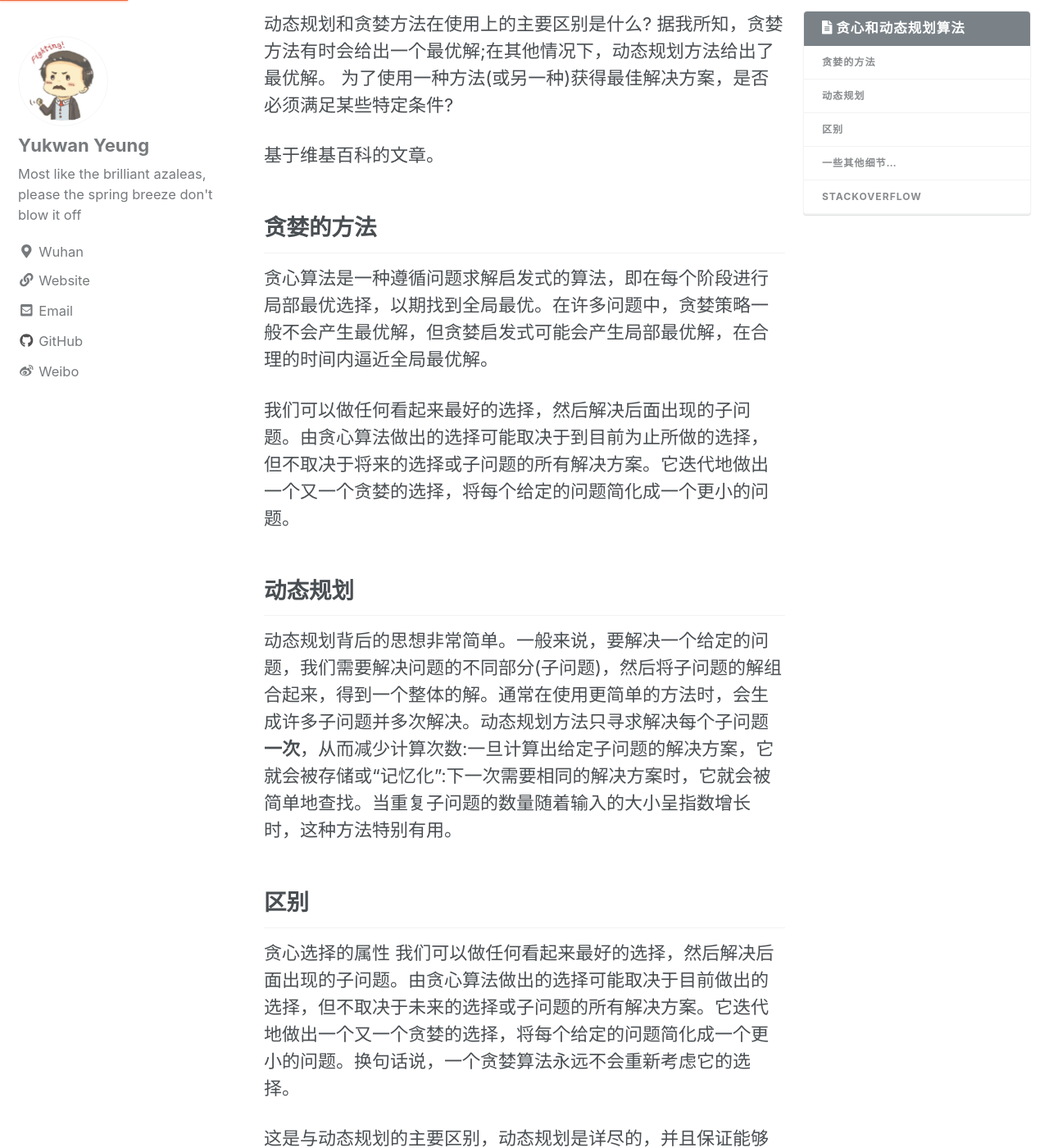
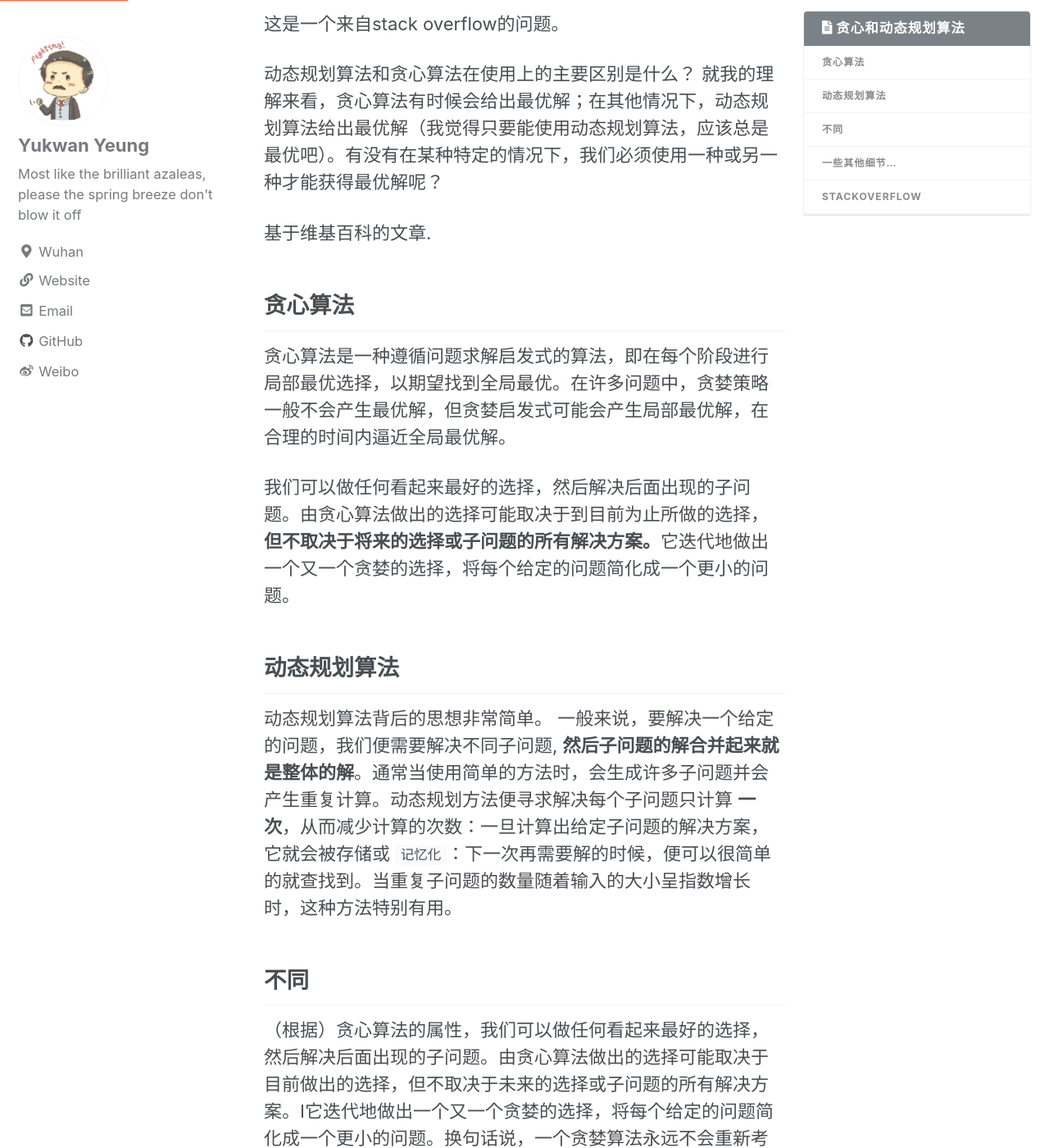
Before and after one commit to YuunYang/blog, a Jekyll site: the page built from _posts/2018-08-10-greedy-and-dynamic-programming-cn.md, in a window 1280 px wide and 1400 px high, scrolled down 275 px. Shown: the whole window at 82% size. Built offline with Jekyll 4.4.1, drawn with Linux system fonts in a browser that asks for light colours; nearby versions of some CDN libraries; comment, search, counter and statistics services are not loaded; some of the changed text lies outside the part shown.

Commit message:
greedy-and-dynamic-programming-cn

```diff
--- a/_posts/2018-08-10-greedy-and-dynamic-programming-cn.md
+++ b/_posts/2018-08-10-greedy-and-dynamic-programming-cn.md
@@ -15,36 +15,35 @@ toc_label: "贪心和动态规划算法"
 hidden: true
 ---
 
-动态规划和贪婪方法在使用上的主要区别是什么?
-据我所知，贪婪方法有时会给出一个最优解;在其他情况下，动态规划方法给出了最优解。
-为了使用一种方法(或另一种)获得最佳解决方案，是否必须满足某些特定条件?
+这是一个来自stack overflow的问题。
 
-基于维基百科的文章。
+动态规划算法和贪心算法在使用上的主要区别是什么？
+就我的理解来看，贪心算法有时候会给出最优解；在其他情况下，动态规划算法给出最优解（我觉得只要能使用动态规划算法，应该总是最优吧）。有没有在某种特定的情况下，我们必须使用一种或另一种才能获得最优解呢？
 
-## 贪婪的方法
+基于维基百科的文章.
 
-贪心算法是一种遵循问题求解启发式的算法，即在每个阶段进行局部最优选择，以期找到全局最优。在许多问题中，贪婪策略一般不会产生最优解，但贪婪启发式可能会产生局部最优解，在合理的时间内逼近全局最优解。
+## 贪心算法
 
-我们可以做任何看起来最好的选择，然后解决后面出现的子问题。由贪心算法做出的选择可能取决于到目前为止所做的选择，但不取决于将来的选择或子问题的所有解决方案。它迭代地做出一个又一个贪婪的选择，将每个给定的问题简化成一个更小的问题。
+贪心算法是一种遵循问题求解启发式的算法，即在每个阶段进行局部最优选择，以期望找到全局最优。在许多问题中，贪婪策略一般不会产生最优解，但贪婪启发式可能会产生局部最优解，在合理的时间内逼近全局最优解。
 
-## 动态规划
+我们可以做任何看起来最好的选择，然后解决后面出现的子问题。由贪心算法做出的选择可能取决于到目前为止所做的选择，**但不取决于将来的选择或子问题的所有解决方案。**它迭代地做出一个又一个贪婪的选择，将每个给定的问题简化成一个更小的问题。
 
-动态规划背后的思想非常简单。一般来说，要解决一个给定的问题，我们需要解决问题的不同部分(子问题)，然后将子问题的解组合起来，得到一个整体的解。通常在使用更简单的方法时，会生成许多子问题并多次解决。动态规划方法只寻求解决每个子问题**一次**，从而减少计算次数:一旦计算出给定子问题的解决方案，它就会被存储或“记忆化”:下一次需要相同的解决方案时，它就会被简单地查找。当重复子问题的数量随着输入的大小呈指数增长时，这种方法特别有用。
+## 动态规划算法
 
-## 区别
+动态规划算法背后的思想非常简单。 一般来说，要解决一个给定的问题，我们便需要解决不同子问题, **然后子问题的解合并起来就是整体的解**。通常当使用简单的方法时，会生成许多子问题并会产生重复计算。动态规划方法便寻求解决每个子问题只计算 **一次**，从而减少计算的次数：一旦计算出给定子问题的解决方案，它就会被存储或 `记忆化`：下一次再需要解的时候，便可以很简单的就查找到。当重复子问题的数量随着输入的大小呈指数增长时，这种方法特别有用。
 
-贪心选择的属性
-我们可以做任何看起来最好的选择，然后解决后面出现的子问题。由贪心算法做出的选择可能取决于目前做出的选择，但不取决于未来的选择或子问题的所有解决方案。它迭代地做出一个又一个贪婪的选择，将每个给定的问题简化成一个更小的问题。换句话说，一个贪婪算法永远不会重新考虑它的选择。
+## 不同
+
+（根据）贪心算法的属性，我们可以做任何看起来最好的选择，然后解决后面出现的子问题。由贪心算法做出的选择可能取决于目前做出的选择，但不取决于未来的选择或子问题的所有解决方案。I它迭代地做出一个又一个贪婪的选择，将每个给定的问题简化成一个更小的问题。换句话说，一个贪婪算法永远不会重新考虑它的选择。
 
 这是与动态规划的主要区别，动态规划是详尽的，并且保证能够找到解决方案。在每个阶段之后，动态规划会根据前一个阶段的所有决策做出决策，并可能会重新考虑前一个阶段的算法路径。
 
 例如，假设在一个特定的城市，在高峰时段，你必须尽可能快地从A点到达B点。动态规划算法会查看整个交通报告，查看所有可能的道路组合，然后才会告诉你哪条路是最快的。当然，您可能需要等待一段时间，直到算法完成，然后才能开始开车。你要走的路是最快的(假设外部环境没有任何变化)。
 
-另一方面，一个贪婪算法会让你立即开始驾驶，并且会选择在每个路口看起来最快的那条路。正如你所能想象的，这种策略可能不会导致最快的到达时间，因为你可能会走一些“容易”的街道，然后发现自己无可救药地陷入交通堵塞。
+另一方面，贪婪算法会让你立即开始驾驶，并且会选择在每个路口看起来最快的那条路。正如你所能想象的，这种策略可能不会导致最快的到达时间，因为你可能会走一些“容易”的街道，然后发现自己无可救药地陷入交通堵塞。
 
 ## 一些其他细节…
 
-在数学优化中，贪婪算法解决具有[matroids]属性的组合问题(https://en.wikipedia.org/wiki/Matroid)。
-动态规划适用于具有重叠子问题性质和最优子结构的问题。
+在数学优化中，贪婪算法解决具有[matroids](https://en.wikipedia.org/wiki/Matroid)属性的组合问题。 动态规划适用于具有重叠子问题性质和最优子结构的问题。
 
 ## [stackoverflow](https://stackoverflow.com/questions/16690249/what-is-the-difference-between-dynamic-programming-and-greedy-approach)
```
Also changed, not shown: _posts/2018-08-10-greedy-and-dynamic-programming.md (+2 -0 lines).
